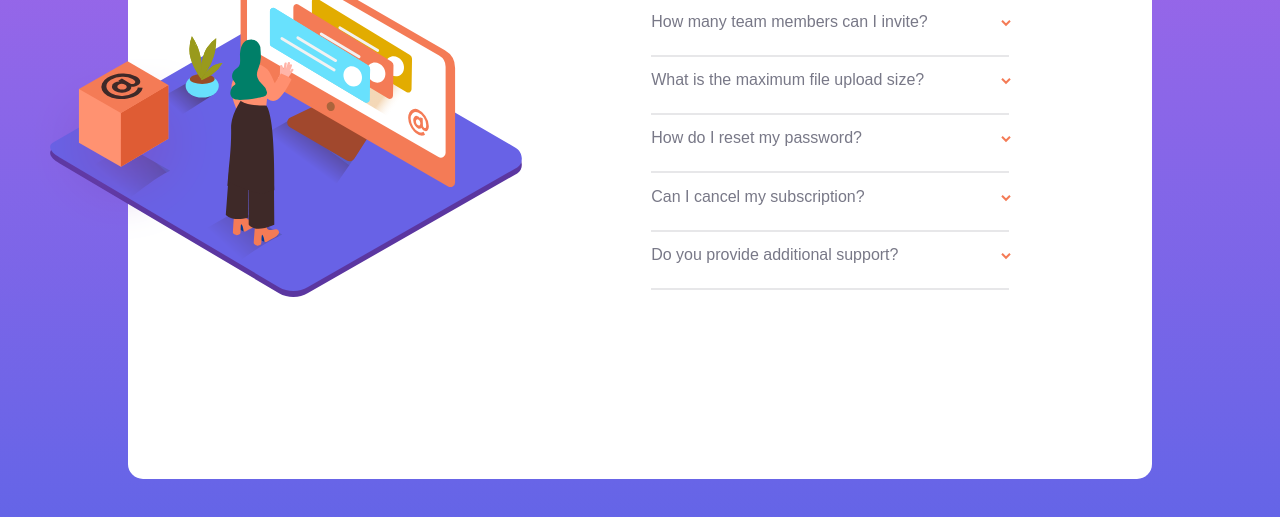
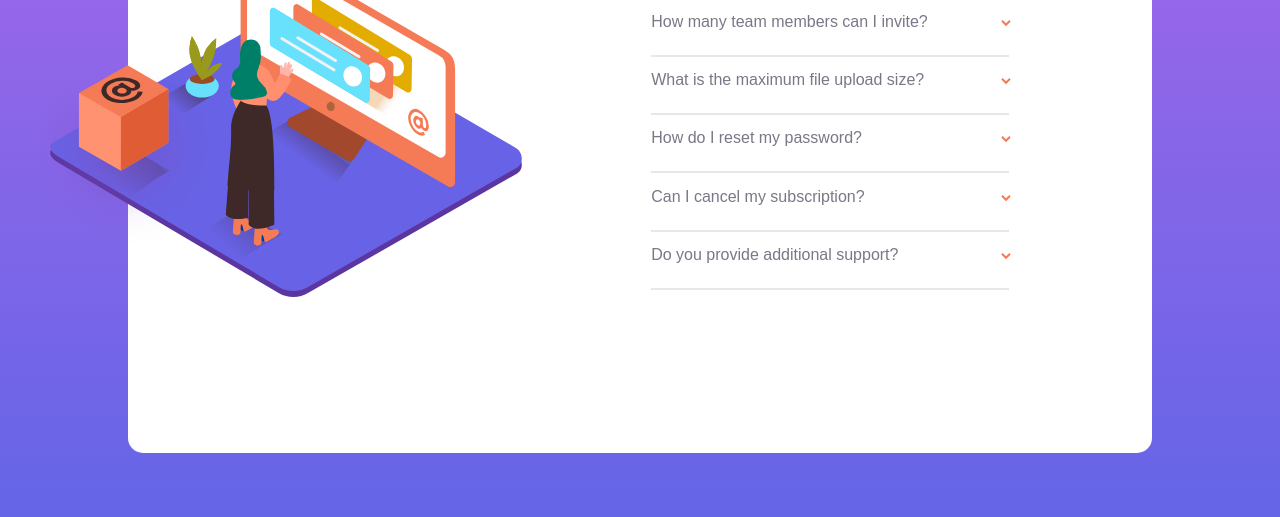
Before and after one commit to julio-mansan2/faq, a plain HTML site: page index.html in a window 1280 px wide. Shown: the part 283-800 px from the top of the page. Drawn offline with Linux system fonts and the light colour scheme.

Commit message:
Alteração no main padding

```diff
--- a/src/css/style.css
+++ b/src/css/style.css
@@ -8,7 +8,7 @@ body {
 main {
     height: 100%;
     background-image: linear-gradient(to bottom, hsl(273, 75%, 66%), hsl(240, 73%, 65%));
-    padding: 3% 10%;
+    padding: 5% 10%;
 }
 
 hr {
```
